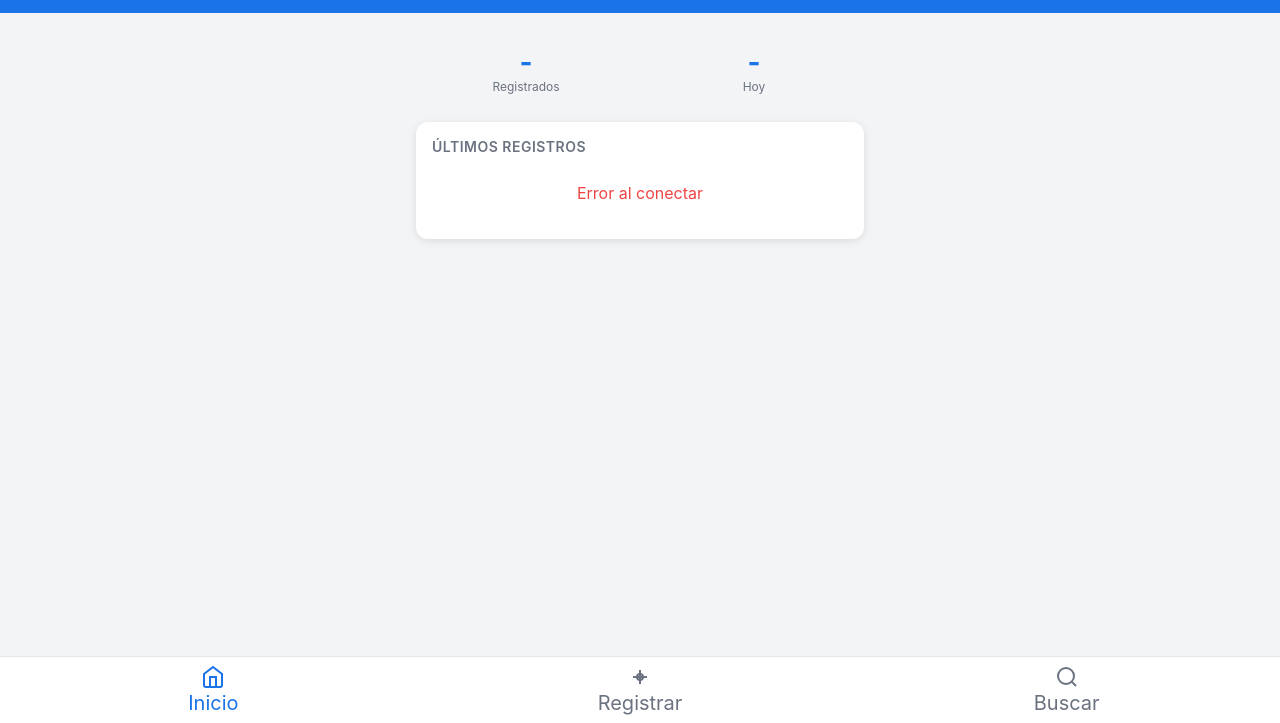
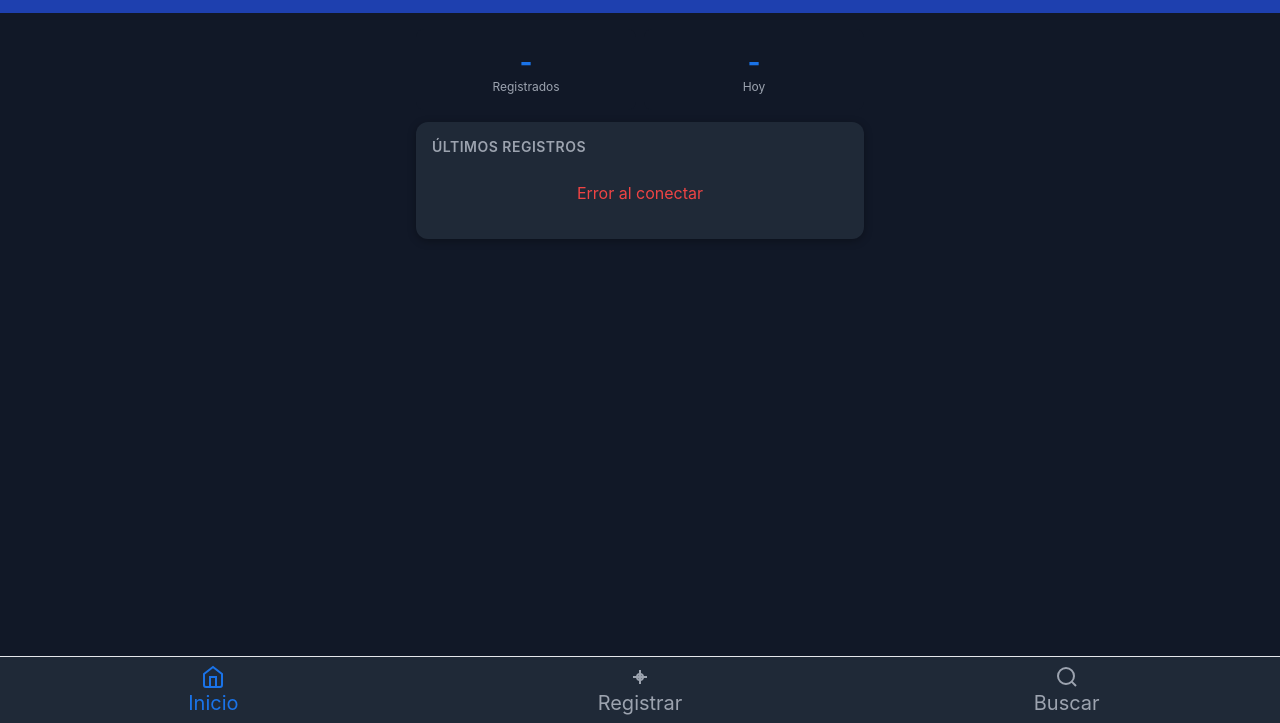
Before and after one commit to kintero20/contingencia, a plain HTML site: page static/index.html in a window 1280 px wide. Shown: the part 77-800 px from the top of the page. Drawn offline with Linux system fonts and the light colour scheme; no server answers.

Commit message:
Cambio del color por defecto de la aplicación a claro o blanco

```diff
--- a/static/css/style.css
+++ b/static/css/style.css
@@ -21,7 +21,7 @@
 body {
   font-family: -apple-system, BlinkMacSystemFont, 'Segoe UI', Roboto, sans-serif;
   background: var(--light);
-  color: var(--dark);
+  color: var(--light);
   padding-bottom: 70px;
   min-height: 100vh
 }
@@ -424,7 +424,7 @@ textarea {
   }
 }
 
-@media(prefers-color-scheme: dark) {
+@media(prefers-color-scheme: light) {
   :root {
     --dark: #f3f4f6;
     --gray: #9ca3af;
```
